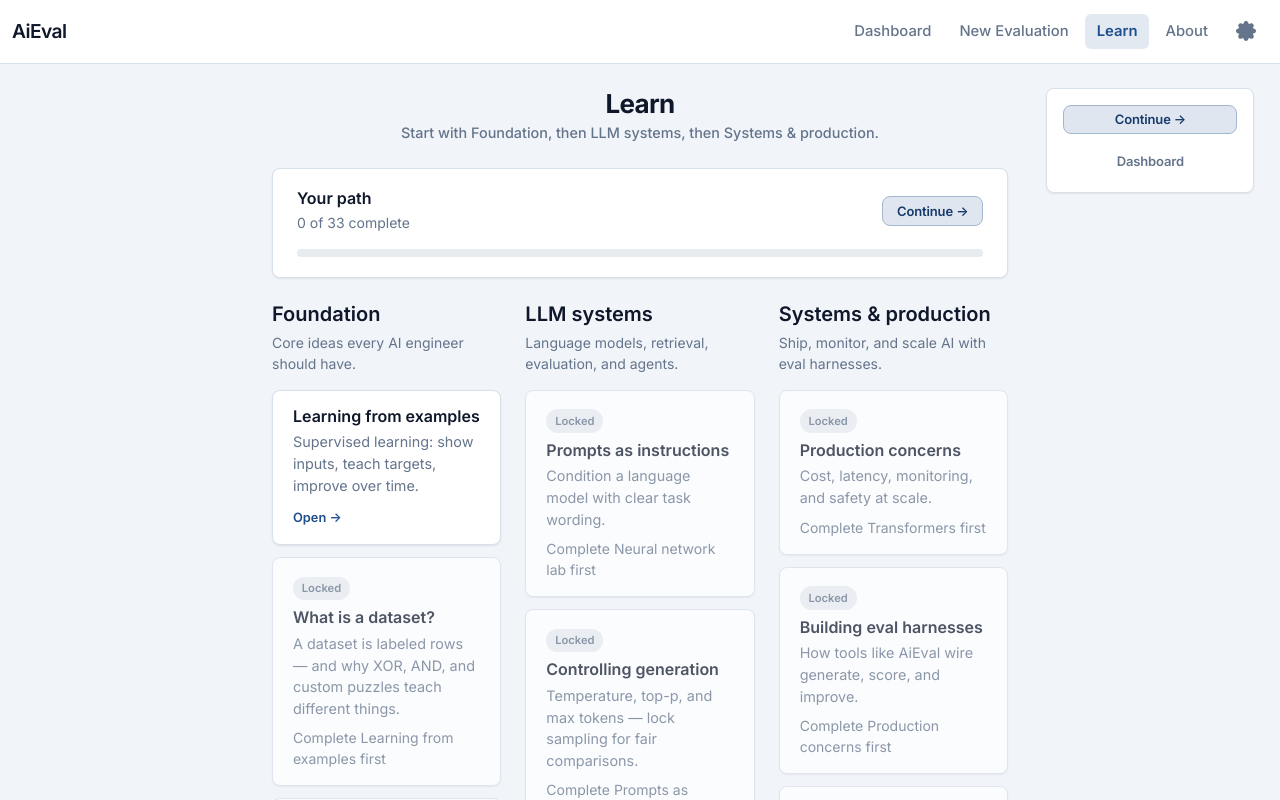
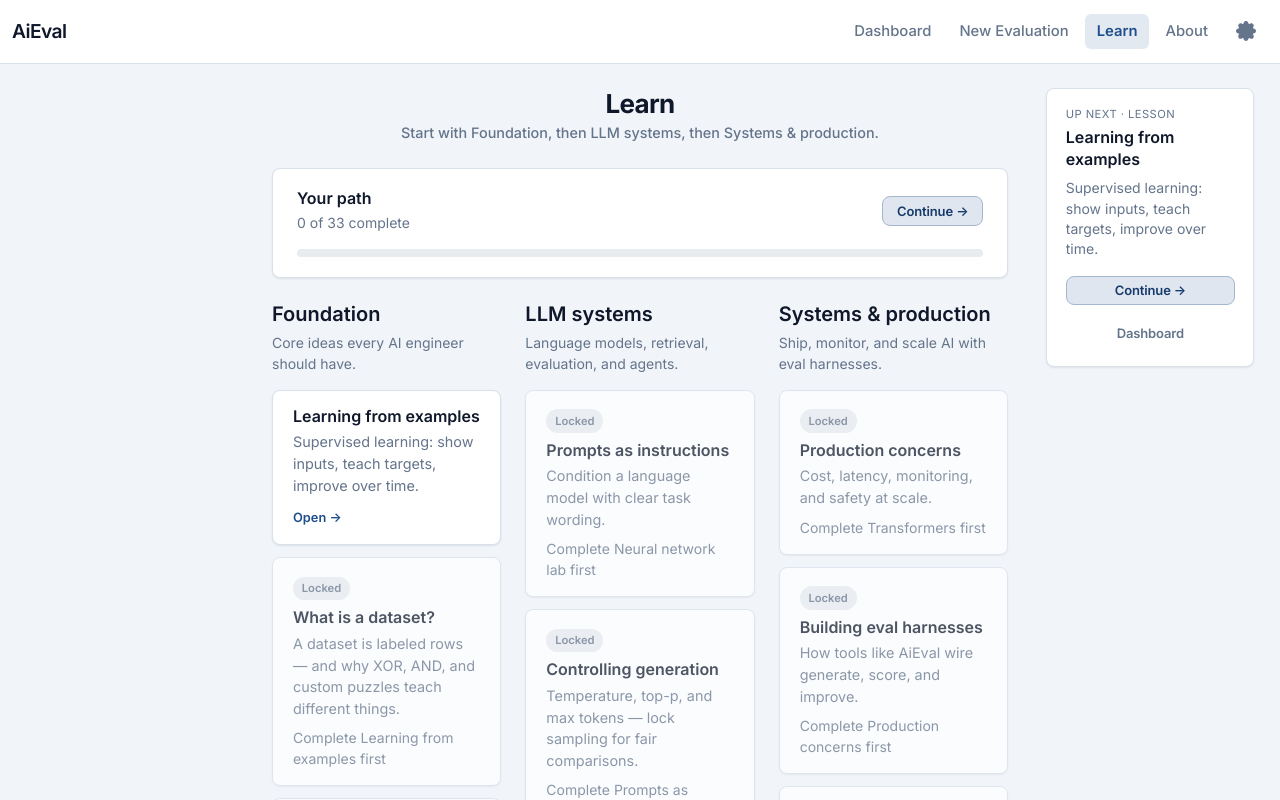
Before and after one commit to wxvz/AiEval, an Angular app: page /learn in a window 1280 px wide. Shown: the top 800 px of the page. Built offline with nearby package versions, Linux system fonts and the light colour scheme; no server answers.

Commit message:
feat(learn): show next lesson preview in hub Continue nav.
Surface title, summary, and kind so learners know what Continue opens.

```diff
--- a/src/app/pages/learn-page/learn-page.css
+++ b/src/app/pages/learn-page/learn-page.css
@@ -25,6 +25,30 @@
   top: 5rem;
   display: flex;
   flex-direction: column;
-  gap: 0.75rem;
-  padding: 1rem;
+  gap: 0.85rem;
+  padding: 1.1rem 1.15rem;
 }
+
+.learn-hub-nav__next {
+  padding-bottom: 0.15rem;
+}
+
+.learn-hub-nav__eyebrow {
+  letter-spacing: 0.04em;
+  text-transform: uppercase;
+  font-size: 0.7rem;
+}
+
+.learn-hub-nav__title {
+  margin: 0;
+  line-height: 1.35;
+  font-weight: 600;
+}
+
+.learn-hub-nav__summary {
+  line-height: 1.45;
+}
+
+.learn-hub-nav__continue {
+  width: 100%;
+}
--- a/src/app/pages/learn-page/learn-page.html
+++ b/src/app/pages/learn-page/learn-page.html
@@ -27,9 +27,21 @@
 
   <nav shellRight class="learn-hub-nav card-elevated" aria-label="Learn shortcuts">
     @if (nextLesson(); as next) {
-      <a class="btn btn-primary btn-sm" [routerLink]="next.route">Continue →</a>
+      <div class="learn-hub-nav__next">
+        <p class="learn-hub-nav__eyebrow text-muted small mb-1">{{ nextKindLabel() }}</p>
+        <h2 class="learn-hub-nav__title h6 mb-2">{{ next.title }}</h2>
+        <p class="learn-hub-nav__summary text-muted small mb-0">{{ next.summary }}</p>
+      </div>
+      <a class="btn btn-primary btn-sm learn-hub-nav__continue" [routerLink]="next.route">Continue →</a>
     } @else {
-      <span class="badge text-bg-success">Path complete</span>
+      <div class="learn-hub-nav__next">
+        <p class="learn-hub-nav__eyebrow text-muted small mb-1">Curriculum</p>
+        <h2 class="learn-hub-nav__title h6 mb-2">Path complete</h2>
+        <p class="learn-hub-nav__summary text-muted small mb-0">
+          You've finished every live lesson and lab on the path.
+        </p>
+      </div>
+      <span class="badge text-bg-success align-self-start">Path complete</span>
     }
     <a class="btn btn-outline-secondary btn-sm" routerLink="/">Dashboard</a>
   </nav>
--- a/src/app/pages/learn-page/learn-page.ts
+++ b/src/app/pages/learn-page/learn-page.ts
@@ -19,4 +19,17 @@ export class LearnPage {
 
   readonly hubCopy = HUB_COPY;
   readonly nextLesson = computed(() => getNextLesson(this.progress.completedIds()));
+  readonly nextKindLabel = computed(() => {
+    const next = this.nextLesson();
+    if (!next) {
+      return null;
+    }
+    if (next.kind === 'interactive') {
+      return 'Up next · Lab';
+    }
+    if (next.kind === 'tool') {
+      return 'Up next · Walkthrough';
+    }
+    return 'Up next · Lesson';
+  });
 }
```
Also changed, not shown: 1 other file (tests, documents, lock files or other folders).
